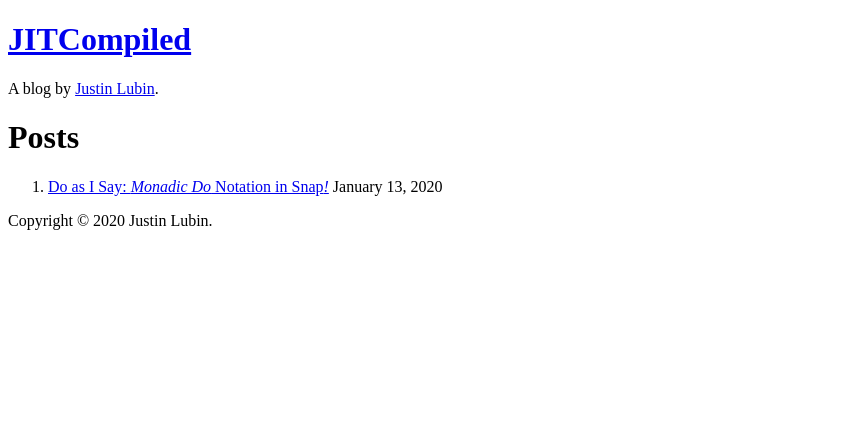
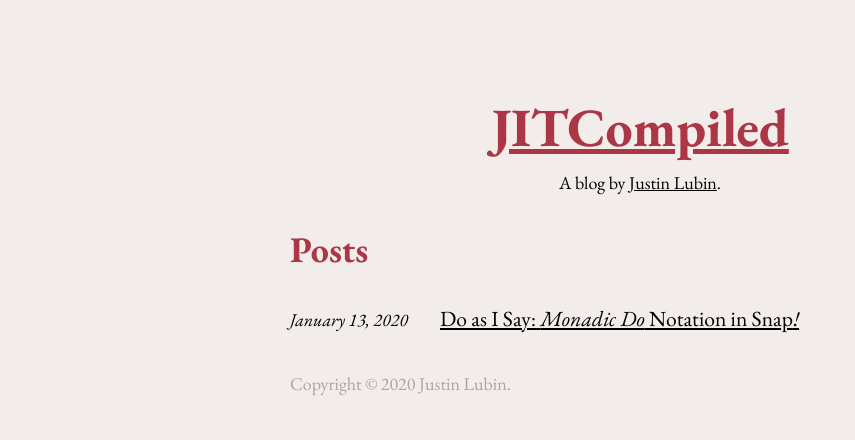
Before and after one commit to justinlubin/blog, a plain HTML site: page index.html in a window 1280 px wide. Shown: the whole page, without its empty margins (0-855 px from the left). Drawn offline with nearby package versions, Linux system fonts and the light colour scheme; the site is published under a folder, as on GitHub Pages, so addresses that start at the root find nothing.

Commit message:
Pull updates from 'main'

```diff
--- a/index.html
+++ b/index.html
@@ -11,27 +11,22 @@
       Posts | JITCompiled
     </title>
 
-    <link rel="preconnect"
-          href="https://fonts.gstatic.com">
-    <link href="https://fonts.googleapis.com/css2?family=EB+Garamond:ital,wght@0,400;0,700;1,400;1,700&family=Inconsolata:wght@400;700&display=swap"
-          rel="stylesheet">
-    <link rel="stylesheet"
-          href="https://use.fontawesome.com/releases/v5.6.1/css/all.css"
-          integrity="sha384-gfdkjb5BdAXd+lj+gudLWI+BXq4IuLW5IT+brZEZsLFm++aCMlF1V92rMkPaX4PP"
-          crossorigin="anonymous" />
-    <link rel="stylesheet" href="/reset.css" />
-    <link rel="stylesheet" href="/main.css" />
+    <link rel="preconnect" href="https://fonts.gstatic.com">
+    <link href="https://fonts.googleapis.com/css2?family=EB+Garamond:ital,wght@0,400;0,700;1,400;1,700&family=Inconsolata:wght@400;700&display=swap" rel="stylesheet">
+    <link rel="stylesheet" href="https://use.fontawesome.com/releases/v5.6.1/css/all.css" integrity="sha384-gfdkjb5BdAXd+lj+gudLWI+BXq4IuLW5IT+brZEZsLFm++aCMlF1V92rMkPaX4PP" crossorigin="anonymous" />
+    <link rel="stylesheet" href="./reset.css" />
+    <link rel="stylesheet" href="./main.css" />
 
     <!-- Favicon, courtesy of https://favicon.io/favicon-generator/ -->
-    <link rel="apple-touch-icon" sizes="180x180" href="/apple-touch-icon.png">
-    <link rel="icon" type="image/png" sizes="32x32" href="/favicon-32x32.png">
-    <link rel="icon" type="image/png" sizes="16x16" href="/favicon-16x16.png">
-    <link rel="manifest" href="/site.webmanifest">
+    <link rel="apple-touch-icon" sizes="180x180" href="./apple-touch-icon.png">
+    <link rel="icon" type="image/png" sizes="32x32" href="./favicon-32x32.png">
+    <link rel="icon" type="image/png" sizes="16x16" href="./favicon-16x16.png">
+    <link rel="manifest" href="./site.webmanifest">
   </head>
   <body>
     <header id="blog-header">
       <h1>
-        <a href="/">
+        <a href="./">
           JITCompiled</a>
       </h1>
       <p>
@@ -57,7 +52,7 @@
 
       <li>
 
-          <a href="/posts/snap-monadic-do">Do as I Say: <i>Monadic Do</i> Notation in Snap<i>!</i></a>
+          <a href="./posts/snap-monadic-do">Do as I Say: <i>Monadic Do</i> Notation in Snap<i>!</i></a>
 
         <time>January 13, 2020</time>
       </li>
```
Also changed, not shown: posts/snap-monadic-do/index.html (+12 -17 lines).
